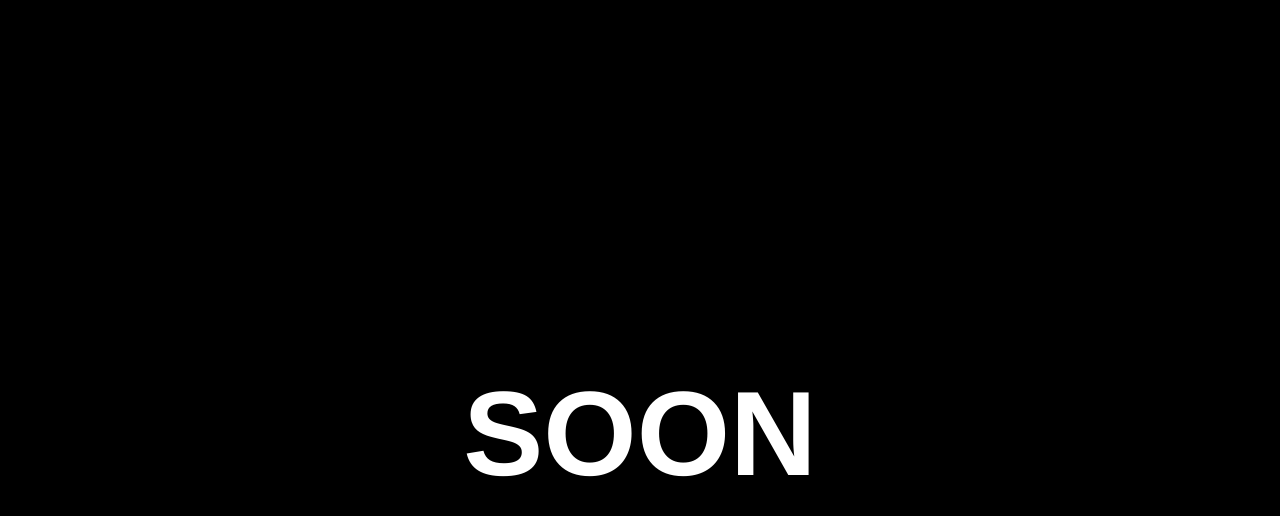
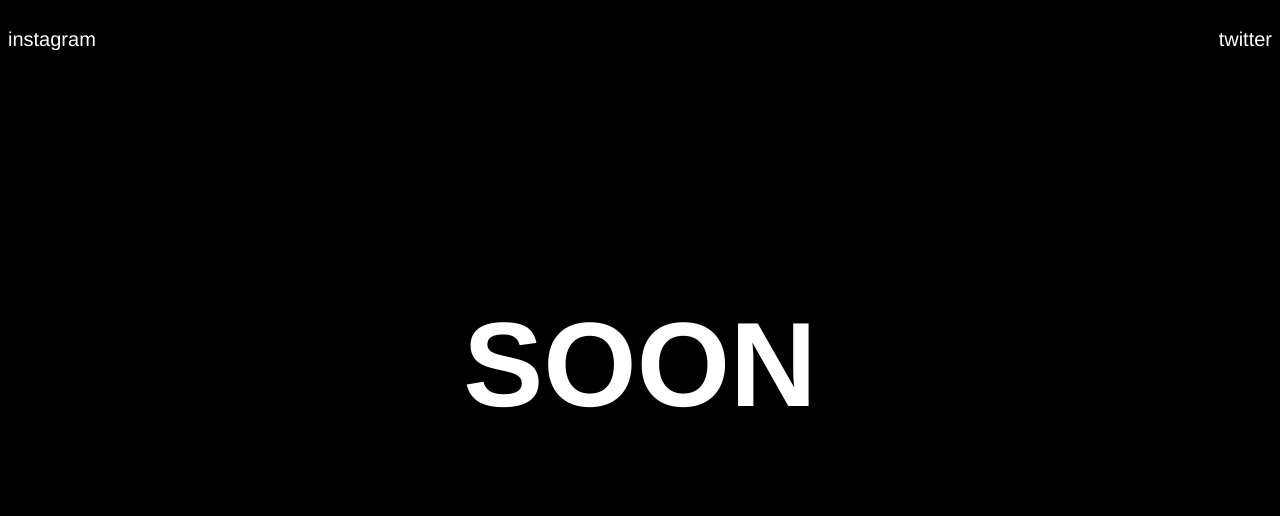
Before and after one commit to bergenhype/bergenhype.shop, a plain HTML site: page index.html in a window 1280 px wide. Drawn offline with Linux system fonts and the light colour scheme.

Commit message:
links
added links

```diff
--- a/index.css
+++ b/index.css
@@ -5,3 +5,49 @@ body {
     color:white;
     font-size:60;
 }
+
+#topleft {
+    font-family: Helvetica, Helvetica, sans-serif;
+    font-weight: 100;
+    text-align: left;
+    font-size:20;
+    color: white;
+    display: inline-block;
+    float: left;
+}
+
+#topright {
+    font-family: Helvetica, Helvetica, sans-serif;
+    font-weight: 100;
+    text-align: right;
+    font-size:20;
+    color: white;
+    display: inline-block;
+    float: right;
+}
+
+a:link {
+    color: white;
+    }
+    a:visited {
+    color: white;
+    }
+    a:hover {
+    color: white;
+    }
+
+a:link {
+    text-decoration: none;
+    }
+
+    a:visited {
+    text-decoration: none;
+    }
+
+    a:hover {
+    text-decoration: underline;
+    }
+
+    a:active {
+    text-decoration: underline;
+    }
--- a/index.html
+++ b/index.html
@@ -1,11 +1,12 @@
 <head>
     <link rel="stylesheet" href="index.css">
 </head>
+<p id="topleft"><a href="https://instagram.com/bergenhype">instagram</a></p>
+<p id="topright"><a href="https://twitter.com/bergenhype">twitter</a></p>
 
 <body>
     <br>
     <br>
     <br>
-    <br>
     <h1>SOON</h1>
 </body>
```
